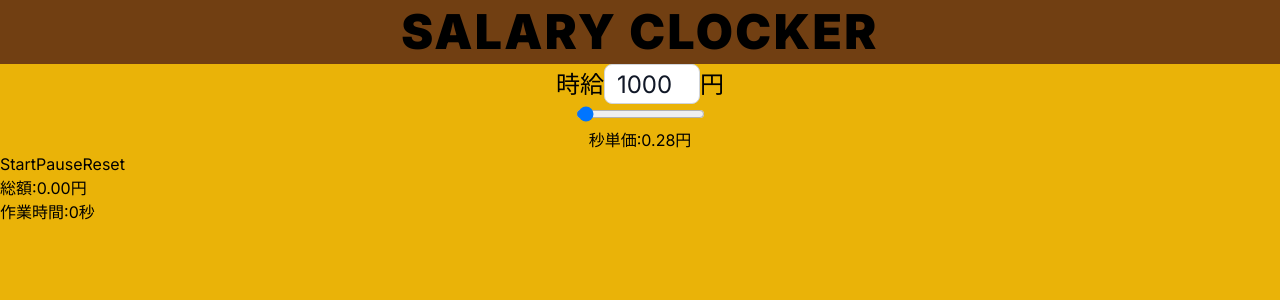
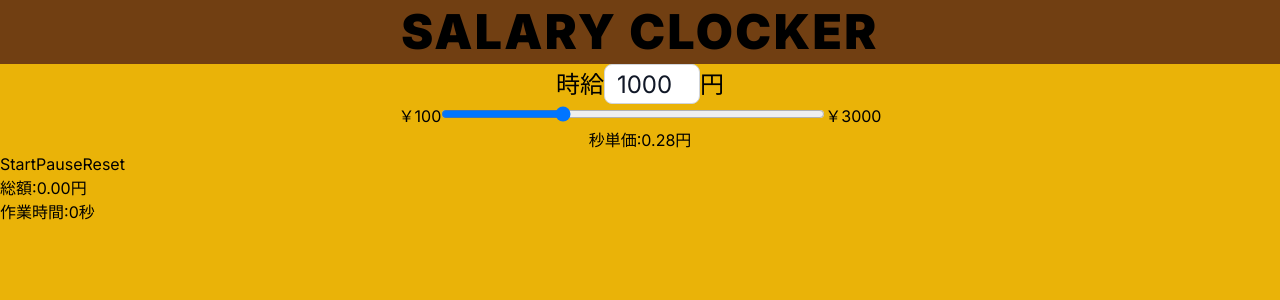
Before and after one commit to minusno0708/salary-clocker, a Next.js app in the folder app/: page / in a window 1280 px wide. Shown: the top 300 px of the page. Built offline with nearby package versions, Linux system fonts and the light colour scheme.

Commit message:
feat:スライダーにラベルを付与

```diff
--- a/app/src/app/page.tsx
+++ b/app/src/app/page.tsx
@@ -76,14 +76,17 @@ export default function Home() {
           />
         円
         </p>
-        <p>
+        <p className="text-1xl">
+          <span>￥100</span>
           <input
             type="range"
-            min="800"
-            max="9999"
+            min="100"
+            max="3000"
             value={salary}
             onChange={(event) => setSalary(event.target.value)}
+            className="w-96"
           />
+          <span>￥3000</span>
         </p>
         <p className="text-1xl">秒単価:{displayStrSalary(salary/(60 * 60))}円</p>
       </div>
```
